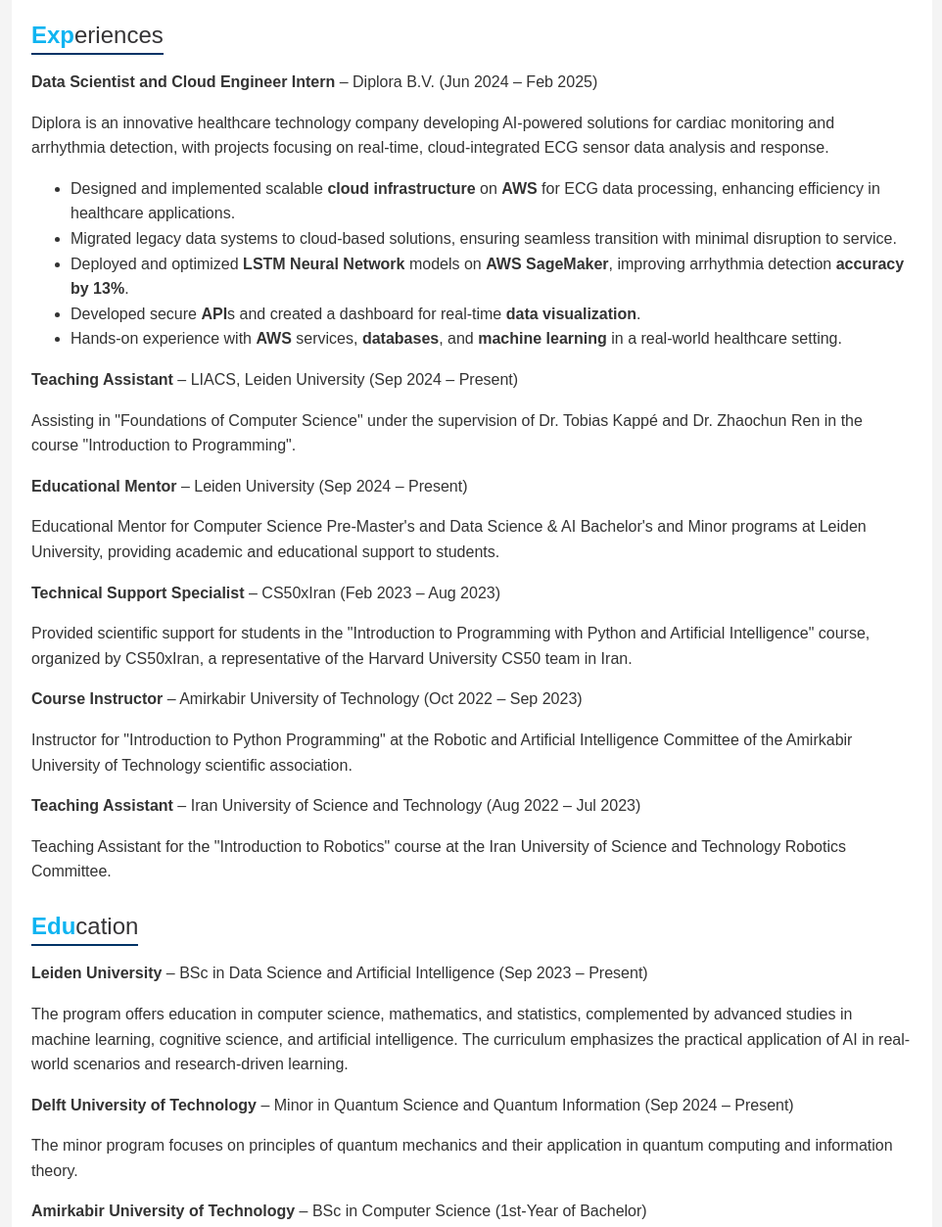
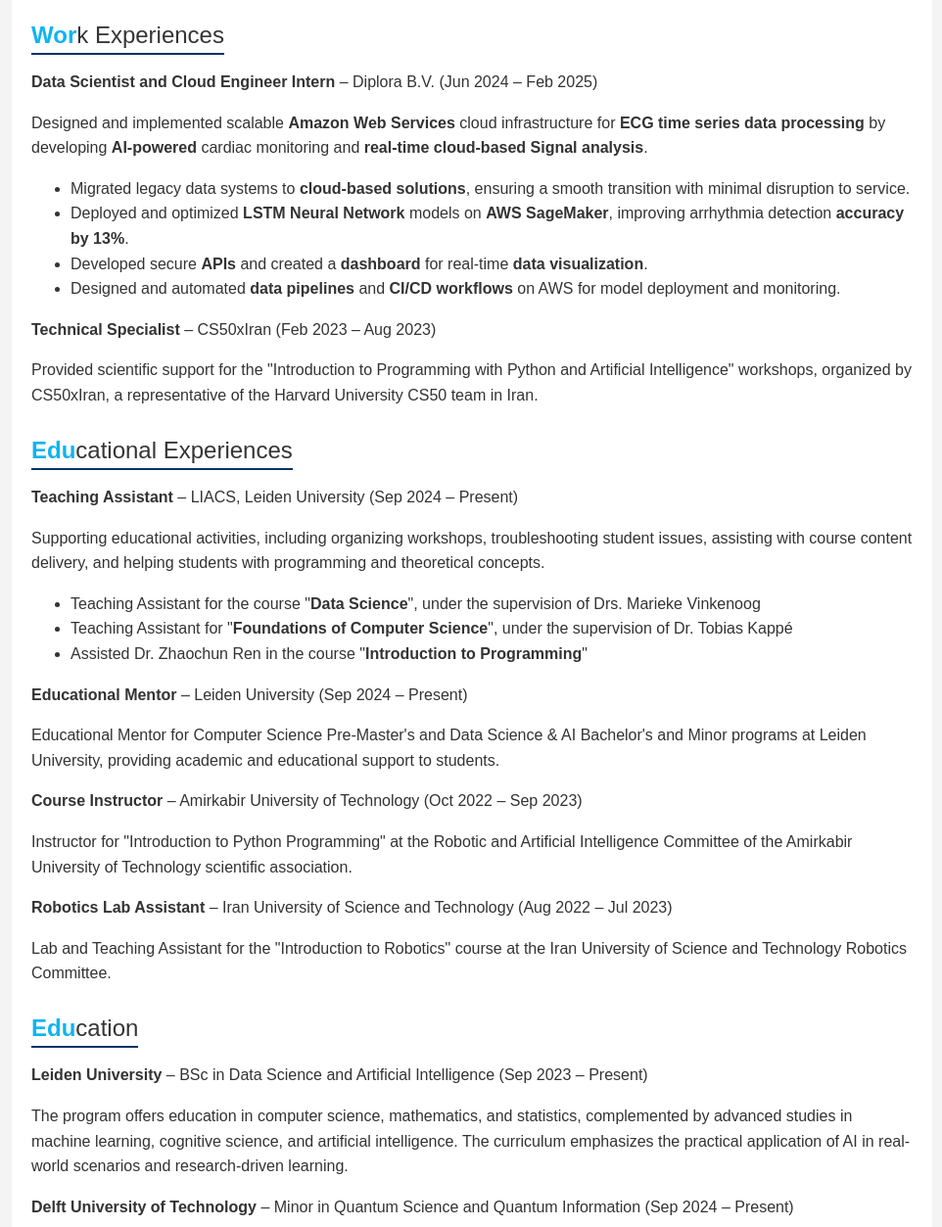
Before and after one commit to kooroshkz/curriculum-vitae, a plain HTML site: page index.html in a window 1280 px wide. Shown: the part 292-1545 px from the top of the page at 98% size, without its empty margins (158-1120 px from the left). Drawn offline with Linux system fonts and the light colour scheme.

Commit message:
update(CV): Content updated

```diff
--- a/index.html
+++ b/index.html
@@ -37,32 +37,41 @@
         </div>
 
         <div class="section">
-            <h2><span class="highlight">Exp</span>eriences</h2>
+            <h2><span class="highlight">Wor</span>k Experiences</h2>
 
             <p><strong>Data Scientist and Cloud Engineer Intern</strong> – Diplora B.V. (Jun 2024 – Feb 2025)</p>
-            <p>Diplora is an innovative healthcare technology company developing AI-powered solutions for cardiac monitoring and arrhythmia detection, with projects focusing on real-time, cloud-integrated ECG sensor data analysis and response.</p>
+            <p>Designed and implemented scalable <b>Amazon Web Services</b> cloud infrastructure for <b>ECG time series data processing</b> by developing <b>AI-powered </b>cardiac monitoring and <b>real-time cloud-based Signal analysis</b>.</p>
             <ul>
-                <li>Designed and implemented scalable <b>cloud infrastructure</b> on <b>AWS</b> for ECG data processing, enhancing efficiency in healthcare applications.</li>
-                <li>Migrated legacy data systems to cloud-based solutions, ensuring seamless transition with minimal disruption to service.</li>
+                <li>Migrated legacy data systems to <b>cloud-based solutions</b>, ensuring a smooth transition with minimal disruption to service.</li>
                 <li>Deployed and optimized <b>LSTM Neural Network</b> models on <b>AWS SageMaker</b>, improving arrhythmia detection <b>accuracy by 13%</b>.</li>
-                <li>Developed secure <b>API</b>s and created a dashboard for real-time <b>data visualization</b>.</li>
-                <li>Hands-on experience with <b>AWS</b> services, <b>databases</b>, and <b>machine learning</b> in a real-world healthcare setting.</li>
+                <li>Developed secure <b>APIs</b> and created a <b>dashboard</b> for real-time <b>data visualization</b>.</li>
+                <li>Designed and automated <b>data pipelines</b> and <b>CI/CD workflows</b> on AWS for model deployment and monitoring.</li>
             </ul>
 
+            <p><strong>Technical Specialist</strong> – CS50xIran (Feb 2023 – Aug 2023)</p>
+            <p>Provided scientific support for the "Introduction to Programming with Python and Artificial Intelligence" workshops, organized by CS50xIran, a representative of the Harvard University CS50 team in Iran.</p>
+
+        </div>
+
+        <div class="section">
+            <h2><span class="highlight">Edu</span>cational Experiences</h2>
+
             <p><strong>Teaching Assistant</strong> – LIACS, Leiden University (Sep 2024 – Present)</p>
-            <p>Assisting in "Foundations of Computer Science" under the supervision of Dr. Tobias Kappé and Dr. Zhaochun Ren in the course "Introduction to Programming".</p>
+            <p>Supporting educational activities, including organizing workshops, troubleshooting student issues, assisting with course content delivery, and helping students with programming and theoretical concepts.</p>
+            <ul>
+                <li>Teaching Assistant for the course "<b>Data Science</b>", under the supervision of Drs. Marieke Vinkenoog</li>
+                <li>Teaching Assistant for "<b>Foundations of Computer Science</b>", under the supervision of Dr. Tobias Kappé</li>
+                <li>Assisted Dr. Zhaochun Ren in the course "<b>Introduction to Programming</b>"</li>
+            </ul>
 
             <p><strong>Educational Mentor</strong> – Leiden University (Sep 2024 – Present)</p>
             <p>Educational Mentor for Computer Science Pre-Master's and Data Science & AI Bachelor's and Minor programs at Leiden University, providing academic and educational support to students.</p>
 
-            <p><strong>Technical Support Specialist</strong> – CS50xIran (Feb 2023 – Aug 2023)</p>
-            <p>Provided scientific support for students in the "Introduction to Programming with Python and Artificial Intelligence" course, organized by CS50xIran, a representative of the Harvard University CS50 team in Iran.</p>
-
             <p><strong>Course Instructor</strong> – Amirkabir University of Technology (Oct 2022 – Sep 2023)</p>
             <p>Instructor for "Introduction to Python Programming" at the Robotic and Artificial Intelligence Committee of the Amirkabir University of Technology scientific association.</p>
 
-            <p><strong>Teaching Assistant</strong> – Iran University of Science and Technology (Aug 2022 – Jul 2023)</p>
-            <p>Teaching Assistant for the "Introduction to Robotics" course at the Iran University of Science and Technology Robotics Committee.</p>
+            <p><strong>Robotics Lab Assistant</strong> – Iran University of Science and Technology (Aug 2022 – Jul 2023)</p>
+            <p>Lab and Teaching Assistant for the "Introduction to Robotics" course at the Iran University of Science and Technology Robotics Committee.</p>
 
         </div>
 
@@ -75,15 +84,6 @@
             <p><strong>Delft University of Technology</strong> – Minor in Quantum Science and Quantum Information (Sep 2024 – Present)</p>
             <p>The minor program focuses on principles of quantum mechanics and their application in quantum computing and information theory.</p>
 
-            <p><strong>Amirkabir University of Technology</strong> – BSc in Computer Science (1st-Year of Bachelor)</p>
-            <p>Completed the first year of Bachelor.</p>
-
-            <p><strong>Salam High School</strong> – Diploma in Mathematics and Physics (2019 – 2022)</p>
-            <ul>
-                <li>Total Diploma Grade: 19.38 / 20</li>
-                <li>Final Physics Grade: 19.75 / 20</li>
-                <li>Final Mathematics AVG (Geometry, Calculus, Discrete): 19.5 / 20</li>
-            </ul>
         </div>
 
 
@@ -202,7 +202,7 @@
             </ul>
         </div>
 
-        <div class="section">
+        <!-- <div class="section">
             <h2><span class="highlight">Hob</span>bies</h2>
             <p>Podcast, Tennis, Chess, Board Games, Photography</p>
         </div>
@@ -212,6 +212,7 @@
             <p><strong>Factfulness Podcast</strong> – Review of the Factfulness book by Hans Rosling (Persian)</p>
             <p><strong>YouTube Channel</strong> – Financial Markets and Trading Strategy guides</p>
         </div>
+         -->
 
     </div>
 </body>
```
